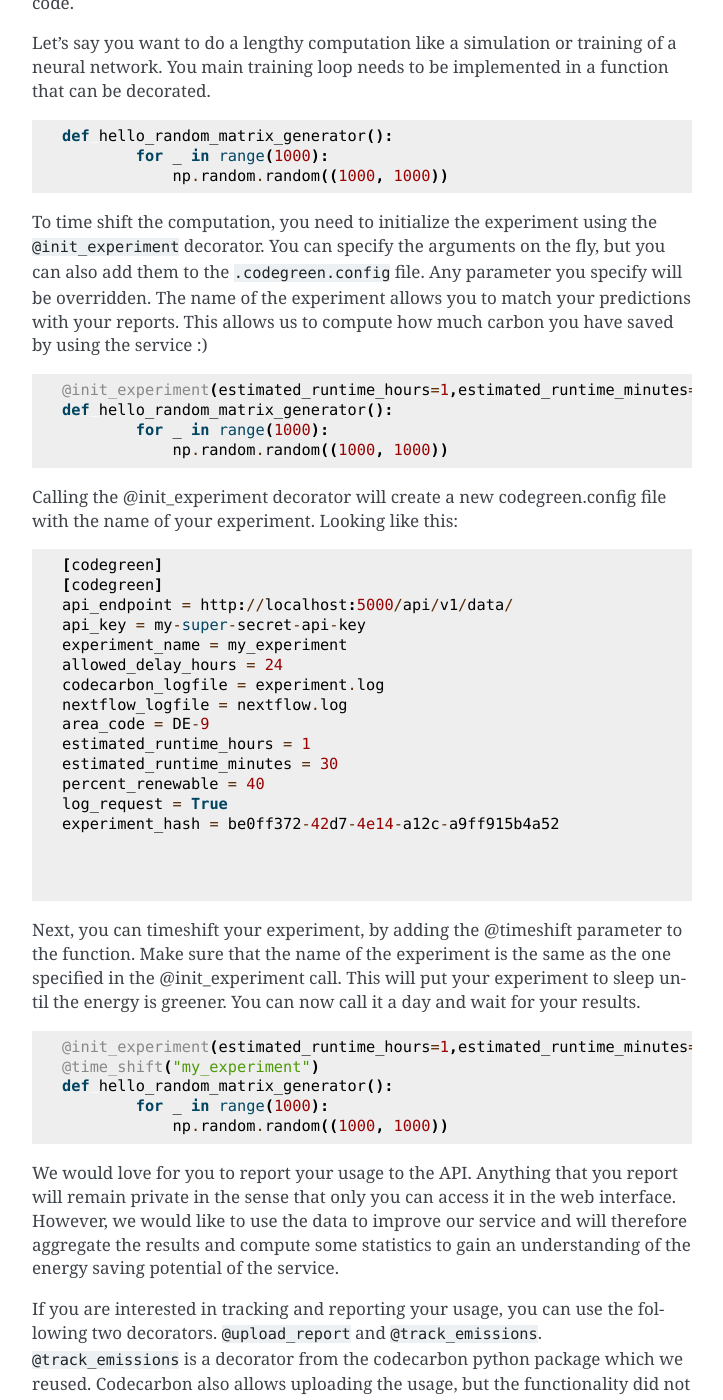
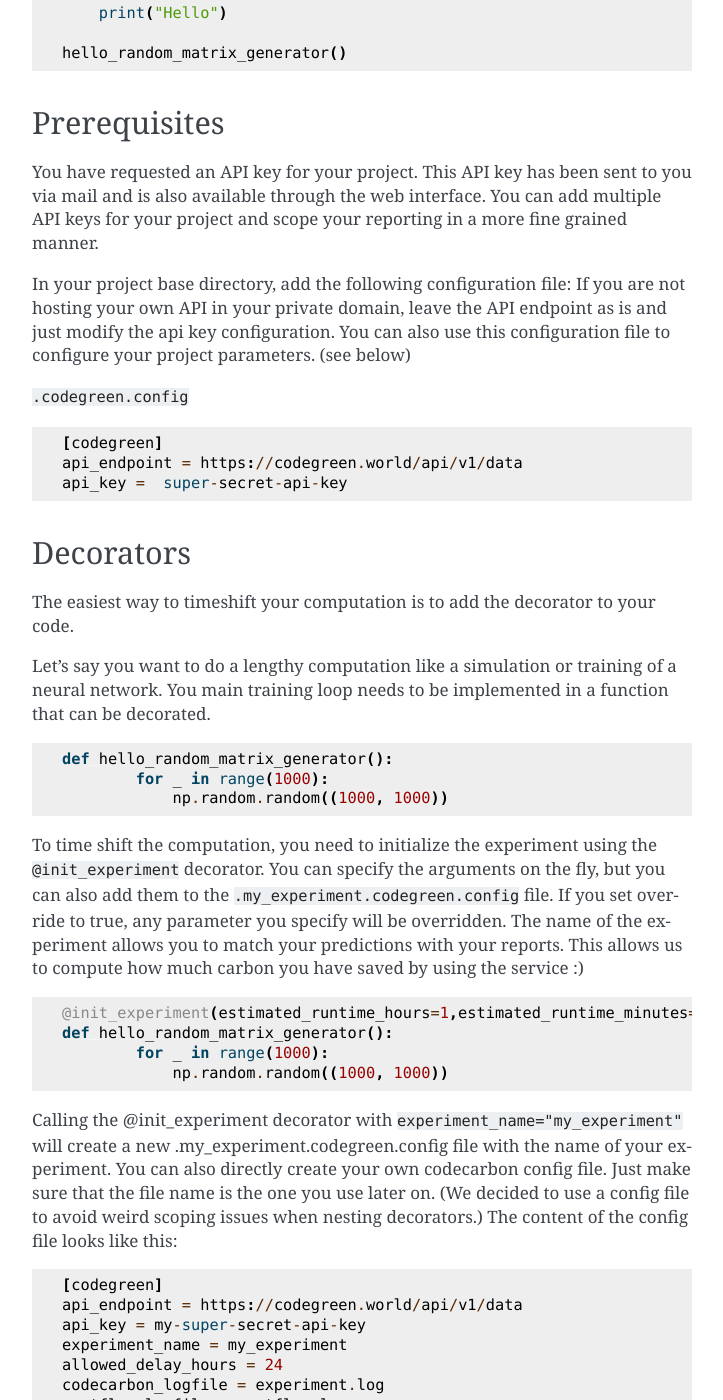
Before and after one commit to AnneHartebrodt/codegreen-client, a Sphinx documentation site: the page built from docs/source/usage/quickstart.md, in a window 1280 px wide and 1400 px high, scrolled down 1143 px. Shown: the whole window, without its empty margins (388-1111 px from the left). Built offline with Sphinx 7.4.7, drawn with Linux system fonts in a browser that asks for light colours; some of the changed text lies outside the part shown.

Commit message:
minor changes, allow experiment name as only paramter in @init_experiment

````diff
--- a/docs/source/usage/quickstart.md
+++ b/docs/source/usage/quickstart.md
@@ -7,7 +7,7 @@
 ```.codegreen.config```
 ```
 [codegreen]
-api_endpoint = http://localhost:5000/api/v1/data/
+api_endpoint = https://codegreen.world/api/v1/data
 api_key =  super-secret-api-key
 ```
 
@@ -15,13 +15,45 @@
 and track your ressource usage.
 
 ```python
-@init_experiment(estimated_runtime_hours=1,estimated_runtime_minutes=30,percent_renewable=10,allowed_delay_hours=24,area_code="ES-9",log_request=True,experiment_name="my_experiment",codecarbon_logfile="experiment.log",nextflow_logfile="nextflow.log",overwrite=False)
+@init_experiment(estimated_runtime_hours=1,
+                estimated_runtime_minutes=30,percent_renewable=10,allowed_delay_hours=24,area_code="ES-9",log_request=True,experiment_name="my_experiment",codecarbon_logfile="experiment.log",nextflow_logfile="nextflow.log",overwrite=False)
 @time_shift("my_experiment")
 @upload_cc_report("my_experiment")
 @track_emissions(output_file='experiment.log')
 def hello_random_matrix_generator():
         for _ in range(1000):
             np.random.random((1000, 1000))
+```
+or you can write the configuration yourself and load it in the init decorator ():
+
+```.my_experiment.codegreen.config```
+```
+api_endpoint = https://codegreen.world/api/v1/data
+api_key = my-super-secret-api-key
+experiment_name = my_experiment
+allowed_delay_hours = 24
+codecarbon_logfile = experiment.log
+nextflow_logfile = nextflow.log
+area_code = DE-9
+estimated_runtime_hours = 1
+estimated_runtime_minutes = 30
+percent_renewable = 40
+log_request = True
+experiment_hash = be0ff372-42d7-4e14-a12c-a9ff915b4a52
+```
+
+```python
+@init_experiment(experiment_name="my_experiment")
+@time_shift("my_experiment")
+@upload_cc_report("my_experiment")
+@track_emissions(output_file='experiment.log')
+def hello_random_matrix_generator():
+    for _ in range(1000):
+        np.random.random((1000, 1000))
+
+    print("Hello")
+
+hello_random_matrix_generator()
 ```
 
 ## Prerequisites
@@ -36,7 +68,7 @@
 ```.codegreen.config```
 ```
 [codegreen]
-api_endpoint = http://localhost:5000/api/v1/data/
+api_endpoint = https://codegreen.world/api/v1/data
 api_key =  super-secret-api-key
 ```
 ## Decorators
@@ -52,9 +84,7 @@
             np.random.random((1000, 1000))
 ```
 
-To time shift the computation, you need to initialize the experiment using the ```@init_experiment``` decorator. You can specify the arguments on the fly, but you can also add them to the ```.codegreen.config``` file. Any parameter you specify will be overridden. The name of the experiment allows you to
-match your predictions with your reports. This allows us to compute how much carbon you have saved by
-using the service :)
+To time shift the computation, you need to initialize the experiment using the ```@init_experiment``` decorator. You can specify the arguments on the fly, but you can also add them to the ```.my_experiment.codegreen.config``` file. If you set override to true, any parameter you specify will be overridden.   The name of the experiment allows you to match your predictions with your reports. This allows us to compute how much carbon you have saved by using the service :)
 
 ```python
 @init_experiment(estimated_runtime_hours=1,estimated_runtime_minutes=30,percent_renewable=10,allowed_delay_hours=24,area_code="ES-9",log_request=True,experiment_name="my_experiment",codecarbon_logfile="experiment.log",nextflow_logfile="nextflow.log",overwrite=False)
@@ -63,14 +93,12 @@
             np.random.random((1000, 1000))
 ```
 
-Calling the @init_experiment decorator will create a new codegreen.config file with the name of
-your experiment. Looking like this:
+Calling the @init_experiment decorator with ```experiment_name="my_experiment"``` will create a new .my_experiment.codegreen.config file with the name of your experiment. You can also directly create your own codecarbon config file. Just make sure that the file name is the one you use later on. (We decided to use a config file to avoid weird scoping issues when nesting decorators.) The content of the config file looks like this:
 
 
 ```
 [codegreen]
-[codegreen]
-api_endpoint = http://localhost:5000/api/v1/data/
+api_endpoint = https://codegreen.world/api/v1/data
 api_key = my-super-secret-api-key
 experiment_name = my_experiment
 allowed_delay_hours = 24
@@ -82,9 +110,6 @@
 percent_renewable = 40
 log_request = True
 experiment_hash = be0ff372-42d7-4e14-a12c-a9ff915b4a52
-
-
-
 ```
 
 Next, you can timeshift your experiment, by adding the @timeshift parameter to the function. Make sure that
@@ -104,6 +129,8 @@
 If you are interested in tracking and reporting your usage, you can use the following two decorators.
 ```@upload_report``` and ```@track_emissions```. ```@track_emissions``` is a decorator from the codecarbon python package which we reused. Codecarbon also allows uploading the usage, but the functionality did not fulfill our privacy requirements. Furthermore, we are interested in collecting more and different data specifically about bioinformatics usage as well.
 
+> **Warning**
+> Make sure the name of the experiment is specified and the same for all decorators belonging to one function.
 
 ```python
 @init_experiment(estimated_runtime_hours=1,estimated_runtime_minutes=30,percent_renewable=10,allowed_delay_hours=24,area_code="ES-9",log_request=True,experiment_name="my_experiment",codecarbon_logfile="experiment.log",nextflow_logfile="nextflow.log",overwrite=False)
````
Also changed, not shown: docs/source/usage/data_download.md (+2 -0 lines), docs/source/usage/locationshift.md (+10 -1 lines), 1 other file.
